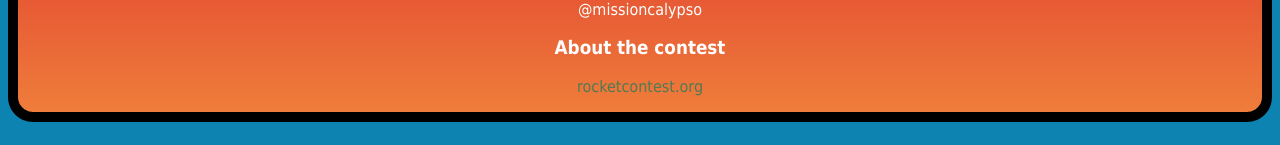
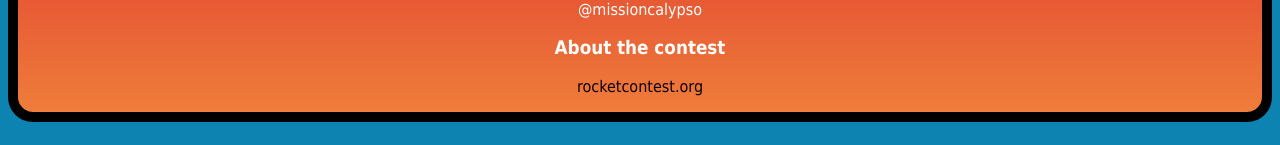
Before and after one commit to missioncalypso/missioncalypso, a plain HTML site: page index.html in a window 1280 px wide. Shown: the part 652-797 px from the top of the page. Drawn offline with Linux system fonts and the light colour scheme.

Commit message:
Update style.css

```diff
--- a/style.css
+++ b/style.css
@@ -56,6 +56,6 @@
       p a{
         list-style-type:none;
         text-decoration:none;
-        color:#527a52;
+        color:#0f0000;
       }
       }
```
